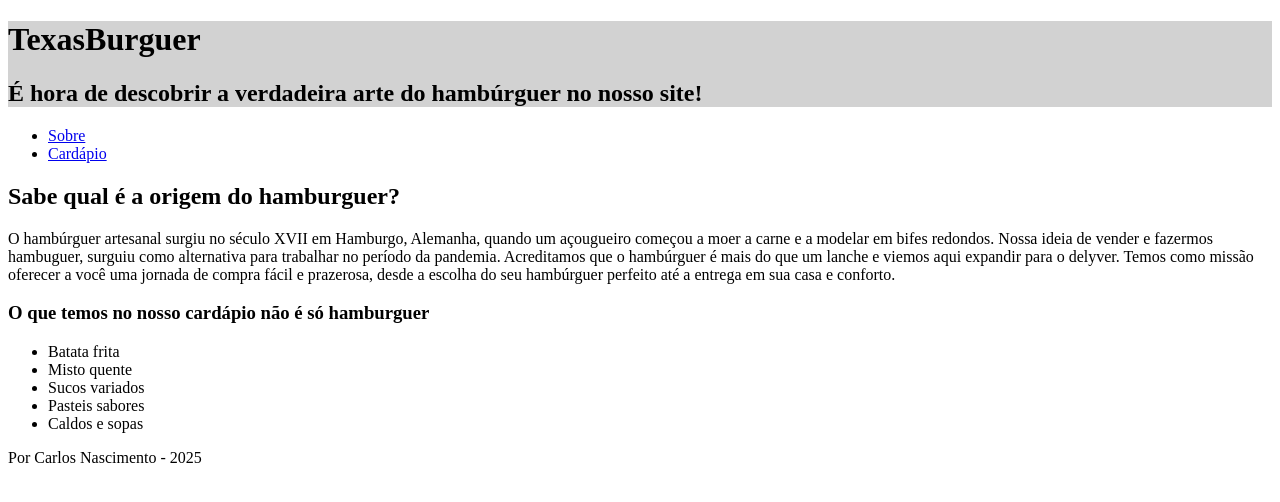
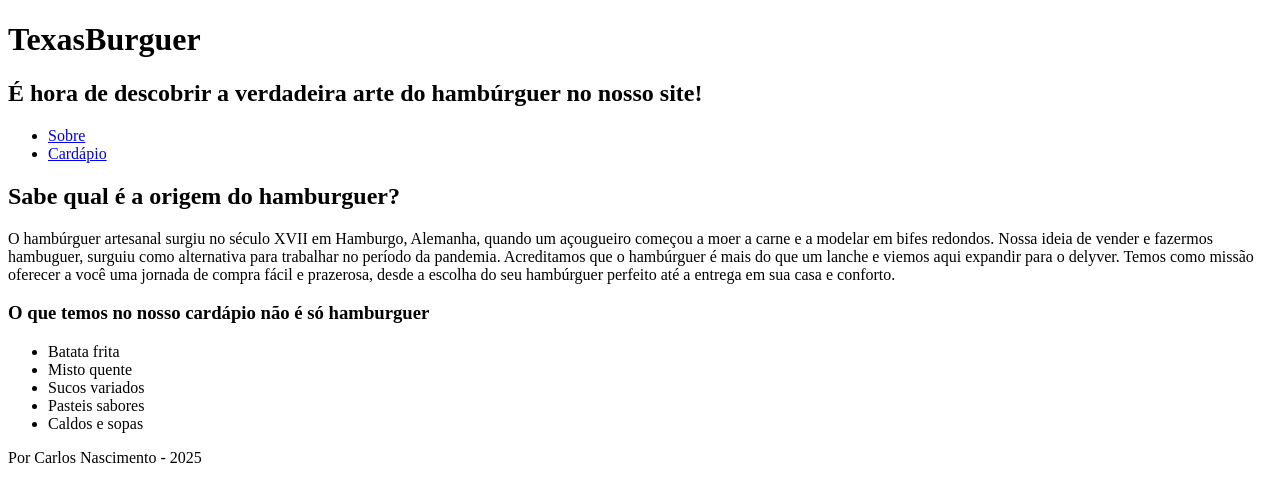
Before and after one commit to carlospph/tech, a plain HTML site: page index.html in a window 1280 px wide. Drawn offline with Linux system fonts and the light colour scheme.

Commit message:
Update index.html

```diff
--- a/index.html
+++ b/index.html
@@ -5,7 +5,7 @@
    <title>CN:TexxasBurguer</title>
  </head>
  <body>
-  <header style="background:#d2d2d2">
+  <header>
     <h1>TexasBurguer</h1>
     <h2>É hora de descobrir a verdadeira arte do hambúrguer no nosso site! </h2>
   </header>
```
